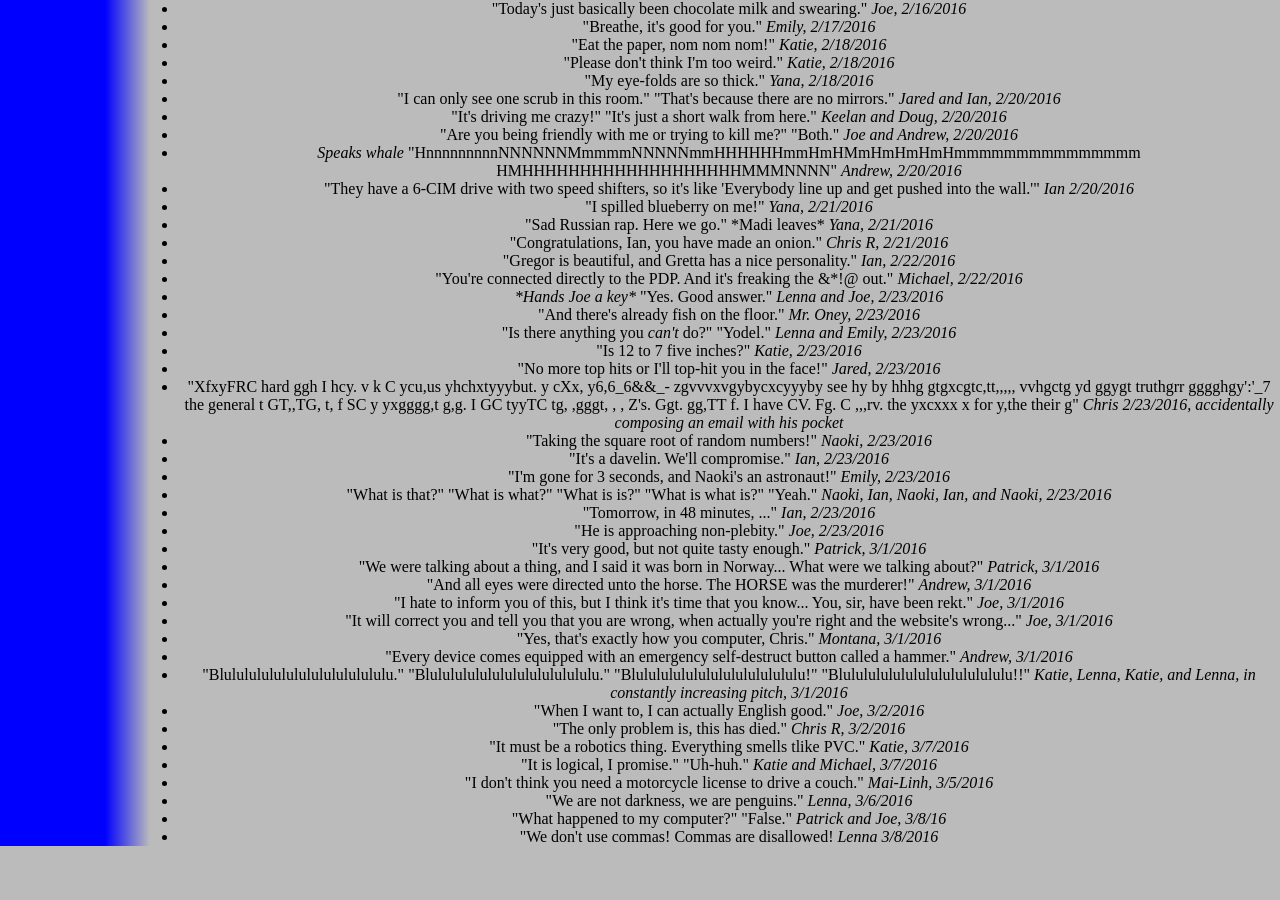
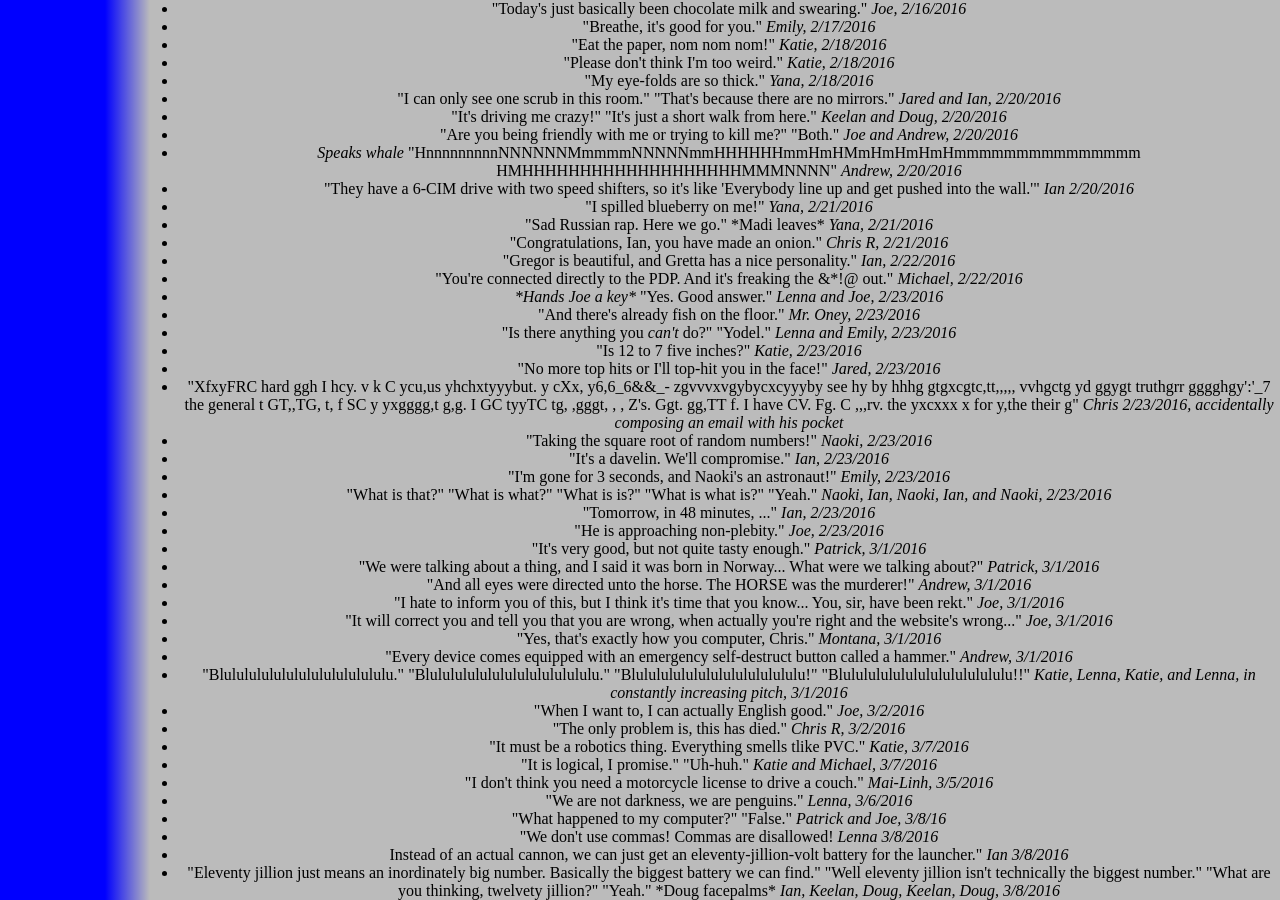
Before and after one commit to katiebugmoon/FRC4131.github.io, a Jekyll site: the page built from media/2016/quotes.html, in a window 1280 px wide and 900 px high, scrolled down 1240 px. Built offline with Jekyll 4.4.1, drawn with Linux system fonts in a browser that asks for light colours; nearby versions of some CDN libraries; before the commit the page ends 2086 px from its top, so only the background shows below that.

Commit message:
Update quotes.html

```diff
--- a/media/2016/quotes.html
+++ b/media/2016/quotes.html
@@ -110,4 +110,6 @@ title: Build Season 2016 Quotes
 	<li>"We are not darkness, we are penguins." <i>Lenna, 3/6/2016</i></li>
 	<li>"What happened to my computer?" "False." <i>Patrick and Joe, 3/8/16</i></li>
 	<li>"We don't use commas! Commas are disallowed! <i>Lenna 3/8/2016</i></li>
+	<li>Instead of an actual cannon, we can just get an eleventy-jillion-volt battery for the launcher." <i>Ian 3/8/2016</i></li>
+	<li>"Eleventy jillion just means an inordinately big number. Basically the biggest battery we can find." "Well eleventy jillion isn't technically the biggest number." "What are you thinking, twelvety jillion?" "Yeah." *Doug facepalms* <i>Ian, Keelan, Doug, Keelan, Doug, 3/8/2016</i></li>
 </ul><center>
```
